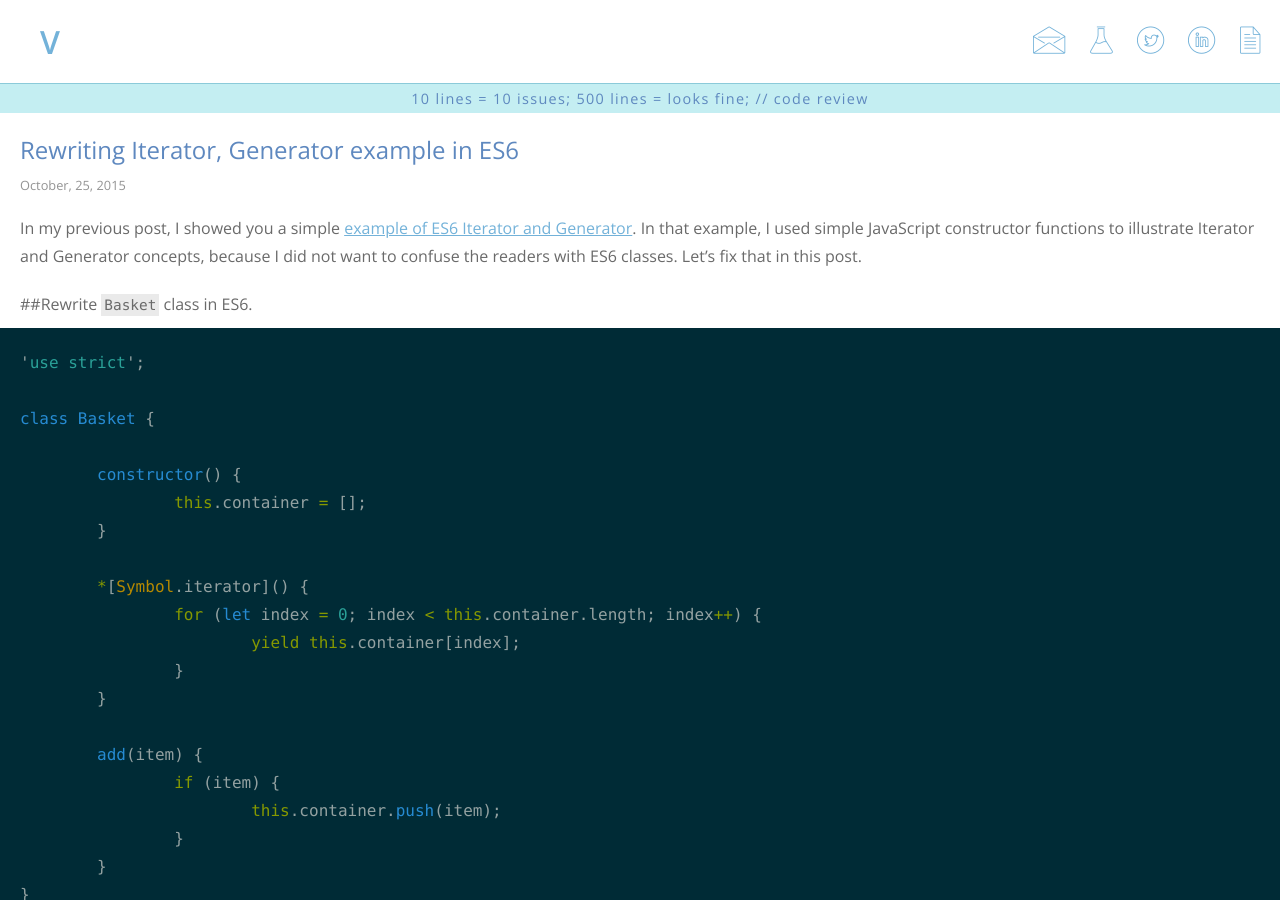
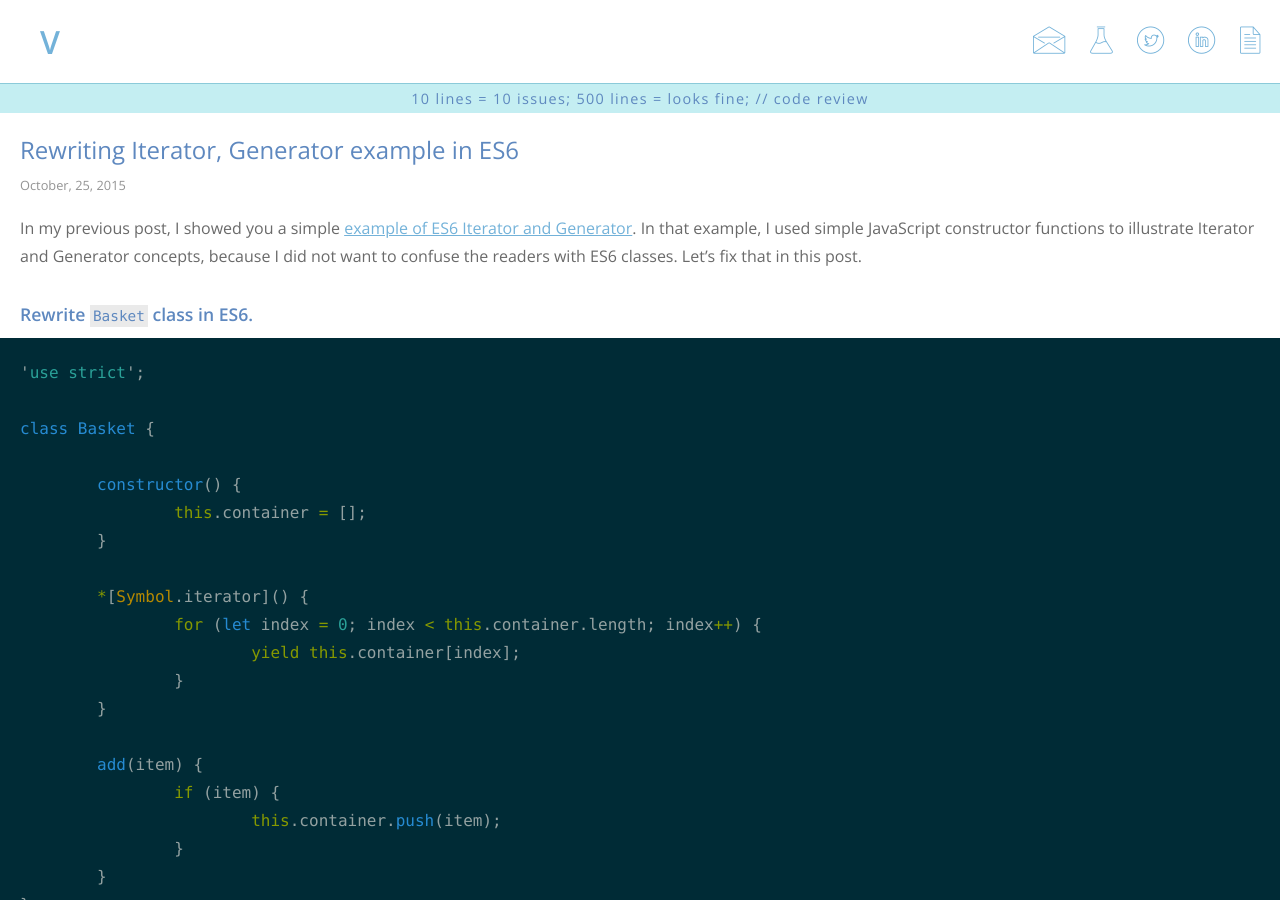
Before and after one commit to canwe/blog, a Jekyll site: the page built from _posts/2015-10-25-rewrite-iterator-generator-example-in-es6.md, in a window 1280 px wide and 900 px high. Built offline with Jekyll 4.4.1, drawn with Linux system fonts in a browser that asks for light colours; some web fonts are replaced.

Commit message:
Fix typo.

```diff
--- a/_includes/v8-me.html
+++ b/_includes/v8-me.html
@@ -1,5 +1,5 @@
 <div class="me group">
-    <h2 class="name"><a href="http://veerasundar.com/blog">V</a></h2>
+    <h2 class="name"><a href="/blog/">V</a></h2>
     <p class="punch-line">JavaScript developer, Staff Software Engineer at Visa</p>
     <ul class="social-links">
         <li>
--- a/_posts/2015-10-25-rewrite-iterator-generator-example-in-es6.md
+++ b/_posts/2015-10-25-rewrite-iterator-generator-example-in-es6.md
@@ -14,7 +14,7 @@ tags:
 ---
 In my previous post, I showed you a simple [example of ES6 Iterator and Generator](http://veerasundar.com/blog/2015/10/es6-iterator-generator-example/). In that example, I used simple JavaScript constructor functions to illustrate Iterator and Generator concepts, because I did not want to confuse the readers with ES6 classes. Let's fix that in this post.
 
-##Rewrite `Basket` class in ES6.
+## Rewrite `Basket` class in ES6.
 
 {% highlight javascript %}
 'use strict';
```
